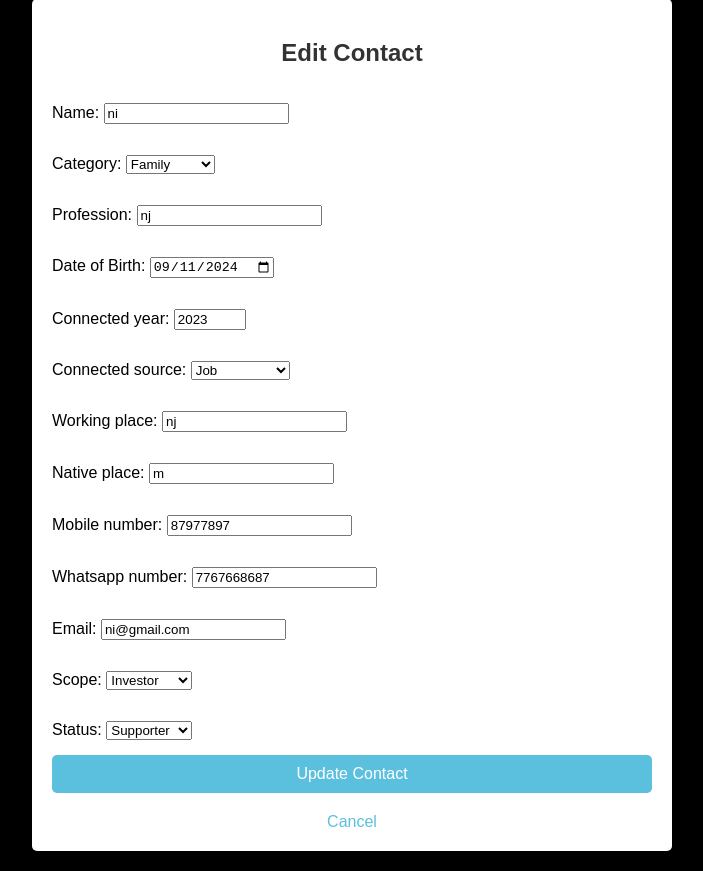
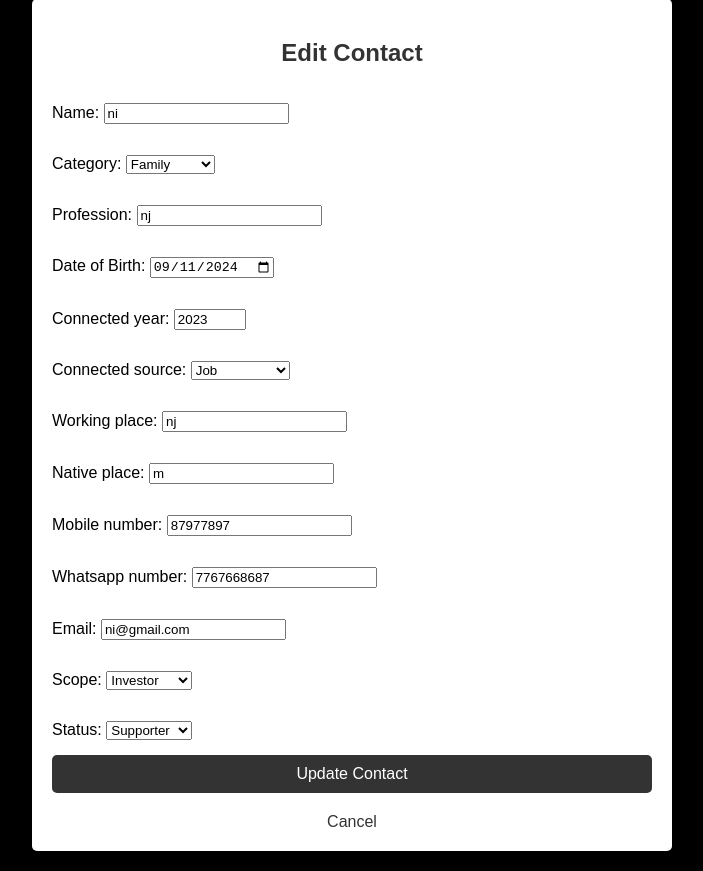
Before and after one commit to nihalaa-pp/data_project, a Django app: page /contacts/edit_contact/1/ in a window 1280 px wide. Shown: the part 21-892 px from the top of the page, without its empty margins (288-991 px from the left). Run offline with Django 5.2, Linux system fonts and the light colour scheme; the first user in the database is signed in; data comes from the database, SQL or seed files in the repository.

Commit message:
Updated contact list template for better readability

```diff
--- a/business_info/templates/business_info/edit_business.html
+++ b/business_info/templates/business_info/edit_business.html
@@ -99,7 +99,7 @@
     <form method="POST">
         {% csrf_token %}
         {{ form.as_p }}  <!-- Render the form fields here -->
-        <button type="submit">Update Business</button>
+        <button type="submit" >Update Business</button>
         <a href="{% url 'business_info:business_list' %}">Cancel</a>
     </form>
      <!-- Adjust URL name -->
--- a/contact_info/templates/contacts/edit_contact.html
+++ b/contact_info/templates/contacts/edit_contact.html
@@ -48,7 +48,7 @@
     }
 
     button {
-        background-color: #5bc0de;
+        background-color: #333;
         color: white;
         border: none;
         padding: 10px;
@@ -59,14 +59,14 @@
     }
 
     button:hover {
-        background-color: #31b0d5;
+        background-color: black;
     }
 
     .cancel-link {
         display: block;
         text-align: center;
         margin-top: 20px;
-        color: #5bc0de;
+        color: #333;
         text-decoration: none;
     }
 
```
Also changed, not shown: contact_info/templates/contacts/add_contact.html (+4 -11 lines), contact_info/migrations/0004_alter_contact_dob.py (added).
